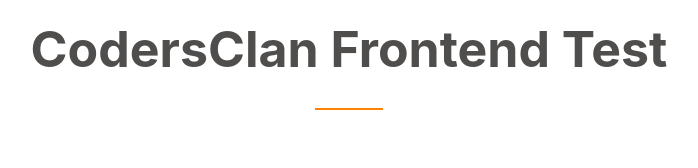
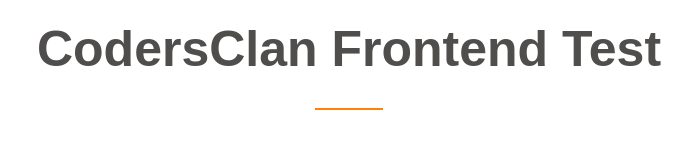
Before and after one commit to dougg0k/frontend-advanced-styling-test, a React (Create React App) app: page / in a window 1280 px wide. Shown: the top 168 px of the page, without its empty margins (291-989 px from the left). Built offline with nearby package versions, Linux system fonts and the light colour scheme.

Commit message:
Changed font in index styling

```diff
--- a/src/index.scss
+++ b/src/index.scss
@@ -1,9 +1,10 @@
+* {
+	font-family: "Myriad Pro", sans-serif;
+}
+
 body {
 	margin: 0;
 	padding: 0;
-  font-family: -apple-system, BlinkMacSystemFont, "Segoe UI", "Roboto", "Oxygen",
-    "Ubuntu", "Cantarell", "Fira Sans", "Droid Sans", "Helvetica Neue",
-    sans-serif;
 	-webkit-font-smoothing: antialiased;
 	-moz-osx-font-smoothing: grayscale;
 }
```
Lines whose indentation alone changed are shown as unchanged.
